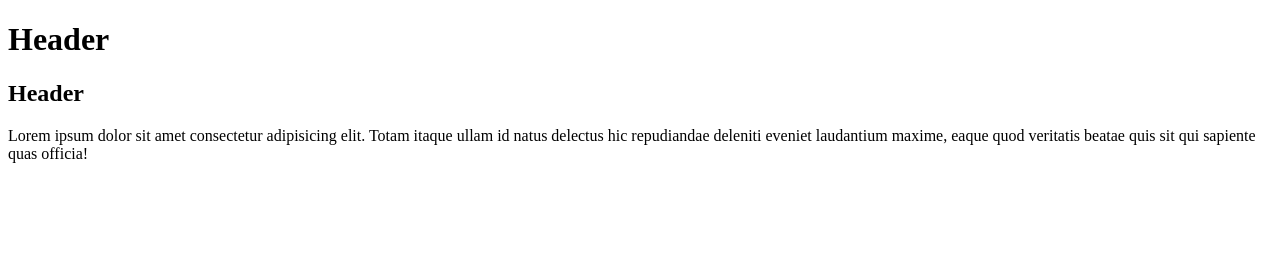
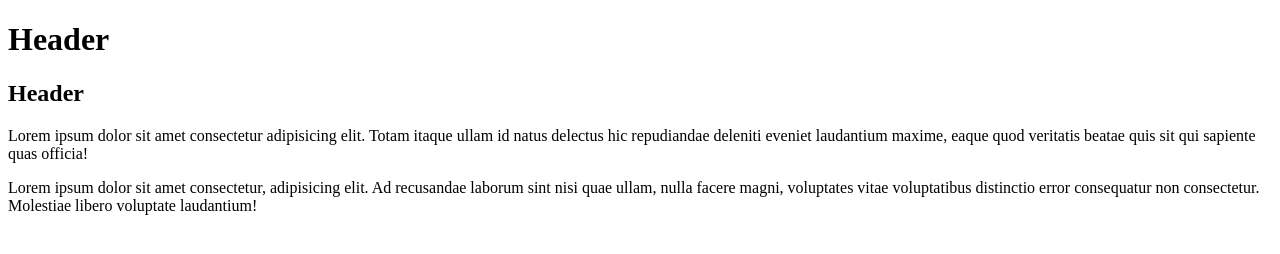
Before and after one commit to andreyturenko/pe2022-1-git-intro, a plain HTML site: page index.html in a window 1280 px wide. Drawn offline with Linux system fonts and the light colour scheme.

Commit message:
Add footer

```diff
--- a/index.html
+++ b/index.html
@@ -11,5 +11,8 @@
     <p>
         Lorem ipsum dolor sit amet consectetur adipisicing elit. Totam itaque ullam id natus delectus hic repudiandae deleniti eveniet laudantium maxime, eaque quod veritatis beatae quis sit qui sapiente quas officia!
     </p>
+    <footer>
+        Lorem ipsum dolor sit amet consectetur, adipisicing elit. Ad recusandae laborum sint nisi quae ullam, nulla facere magni, voluptates vitae voluptatibus distinctio error consequatur non consectetur. Molestiae libero voluptate laudantium!
+    </footer>
 </body>
 </html>
```
